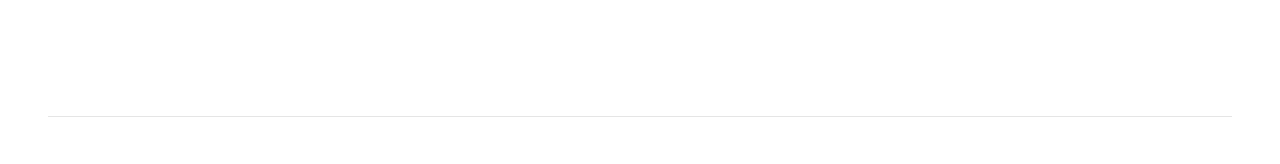
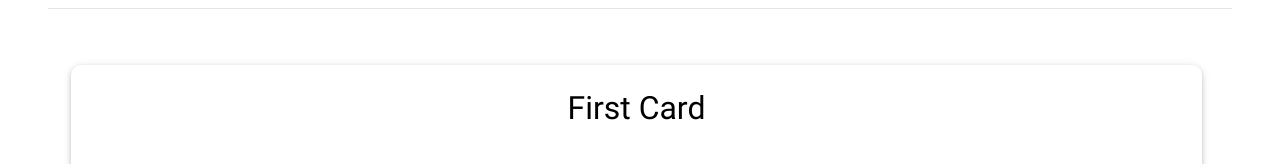
Before and after one commit to ArvindSinghRawat/EQuiz, a Django app: template EQuiz/templates/EQuiz/main.html in a window 1280 px wide. Shown: the part 1938-2102 px from the top of the page. Run offline with Django 3.2, Linux system fonts and the light colour scheme; the template is opened without the code that fills it, so the values that code supplies are empty; some libraries are stand-ins or nearby versions.

Commit message:
Minor Main Page Changes
Increase min-height of owl carousel, solved owl carousel collapse on main page

Co-Authored-By: Arvind Singh Rawat <arvindsinghrawat@users.noreply.github.com>

```diff
--- a/EQuiz/static/css/style.css
+++ b/EQuiz/static/css/style.css
@@ -43,7 +43,9 @@ body {
 .cp-2 {
     padding: 10%;
 }
-
+.custom-card{
+    min-height: 200px;
+}
 .custom-card .card-body {
     padding: 0px;
     margin: 0px;
@@ -76,8 +78,7 @@ body {
 
 .custom-landscape-card {
     width: 98%;
-    min-height: 50vh;
-    max-height: 100vh;
+    min-height: 200px;
     border-radius: 10px;
 }
 
--- a/EQuiz/templates/EQuiz/main.html
+++ b/EQuiz/templates/EQuiz/main.html
@@ -76,10 +76,12 @@
     </div>
     <!--/.Mask-->
 
-    <div class="container-fluid black-text py-5 px-1 px-md-5">
+    <div class="container-fluid black-text py-0 py-md-5 px-1 px-md-5">
 
         <!--Section: Getting Started -->
         <section id="sec_get_started" class="text-center">
+
+            <hr class="clearfix w-100 d-md-none pb-3">
 
             <!-- Heading -->
             <h2 class="mb-5 font-weight-bold">Getting Started</h2>
@@ -105,6 +107,7 @@
             <!--Grid row-->
             <div class="row">
                 <!--Grid column-->
+                <hr class="clearfix w-100 d-md-none pb-3">
                 <div class="col-md-4 mb-1 cp-1">
                     <i class="fas fa-user-plus fa-3x"></i>
                     <h4 class="my-4">SignUp</h4>
@@ -125,6 +128,8 @@
                 </div>
                 <!--Grid column-->
 
+                <hr class="clearfix w-100 d-md-none pb-3">
+
                 <!--Grid column-->
                 <div class="col-md-4 mb-1 cp-1">
                     <i class="fas fa-palette fa-3x"></i>
@@ -135,6 +140,8 @@
 
                 </div>
                 <!--Grid column-->
+
+                <hr class="clearfix w-100 d-md-none pb-3">
 
                 <!--Grid column-->
                 <div class="col-md-4 mb-1 cp-1">
@@ -151,7 +158,7 @@
         </section>
         <!--Section: Getting Started -->
 
-        <hr class="mt-4 mb-5" id="examples_hr">
+        <hr class="mt-2 py-2" id="examples_hr">
 
         <!--Section: Examples-->
         <section id="sec_examples">
@@ -160,7 +167,7 @@
             <div class="row">
 
                 <!--Grid column-->
-                <div class="col-lg-4 col-md-12 mb-4">
+                <div class="col-lg-4 col-sm-12 mb-1">
 
                     <div class="view overlay z-depth-1-half">
                         <img src="https://mdbootstrap.com/img/Photos/Others/images/48.jpg" class="img-fluid">
@@ -180,7 +187,7 @@
                 <!--Grid column-->
 
                 <!--Grid column-->
-                <div class="col-lg-4 col-md-6 mb-4">
+                <div class="col-lg-4 col-sm-6 mb-1">
 
                     <div class="view overlay z-depth-1-half">
                         <img src="https://mdbootstrap.com/img/Photos/Others/images/48.jpg" class="img-fluid">
@@ -200,7 +207,7 @@
                 <!--Grid column-->
 
                 <!--Grid column-->
-                <div class="col-lg-4 col-md-6 mb-4">
+                <div class="col-lg-4 col-sm-6 mb-1">
 
                     <div class="view overlay zoom z-depth-1-half">
                         <img src="https://mdbootstrap.com/img/Photos/Others/images/48.jpg" class="img-fluid">
@@ -221,36 +228,10 @@
 
             </div>
             <!--Grid row-->
-
-            <!--Grid row-->
-            <div class="row">
-
-                <!--Grid column-->
-                <div class="col-lg-4 col-md-12 mb-4">
-
-                </div>
-                <!--Grid column-->
-
-                <!--Grid column-->
-                <div class="col-lg-4 col-md-6 mb-4">
-
-                </div>
-                <!--Grid column-->
-
-                <!--Grid column-->
-                <div class="col-lg-4 col-md-6 mb-4">
-
-                </div>
-                <!--Grid column-->
-
-            </div>
-            <!--Grid row-->
-
-
         </section>
         <!--Section: Examples-->
 
-        <hr class="my-5">
+        <hr class="mb-5">
 
         <!--Section: Best Features -->
         <section id="sec_gallery">
@@ -265,7 +246,7 @@
                             <div class="owl-stage">
                                 <!--First slide-->
                                 <div class="owl-item active">
-                                    <div class="card custom-landscape-card p-2 pt-4  m-2">
+                                    <div class="card custom-landscape-card p-2 pt-4 m-2">
                                         <div class="card-title">
                                             <h2 class="h2-responsive text-center">
                                                 <strong>First Card</strong>
@@ -498,7 +479,8 @@
                                     <!-- Card footer -->
                                     <div
                                         class="custom-card-footer text-muted text-center d-flex flex-row justify-content-center align-self-end w-100">
-                                        <a href="#" class="custom-icons m-1 p-1">
+                                        <a href="https://www.instagram.com/_ayush.bhargava_/"
+                                            class="custom-icons m-1 p-1">
                                             <i class="fab fa-instagram fa-2x"></i>
                                         </a>
                                         <a href="#" class="custom-icons m-1 p-1">
```
